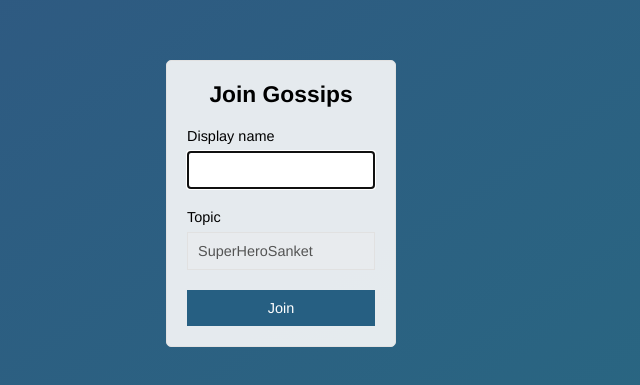
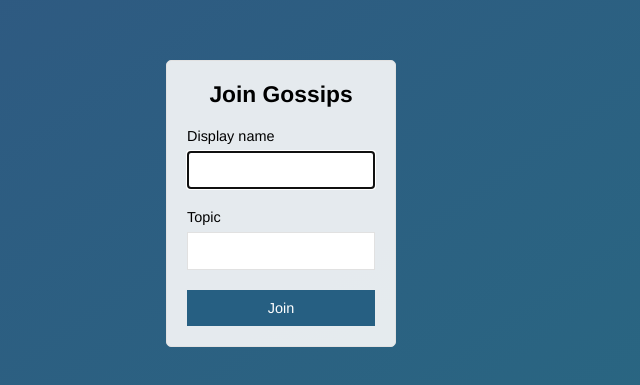
Before and after one commit to Sanket24x7/GossipsApp, a website: page public/index.html in a window 1280 px wide. Shown: the part 197-582 px from the top of the page, without its empty margins (359-999 px from the left). Drawn offline with Linux system fonts and the light colour scheme.

Commit message:
removed default topic name..topic textbox editable

```diff
--- a/public/index.html
+++ b/public/index.html
@@ -20,7 +20,7 @@
       </div>
       <div class="form-field">
         <label>Topic</label>
-        <input type="text" name="room" value="SuperHeroSanket" disabled/>
+        <input type="text" name="room"/>
       </div>
       <div class="form-field">
         <button>Join</button>
```
